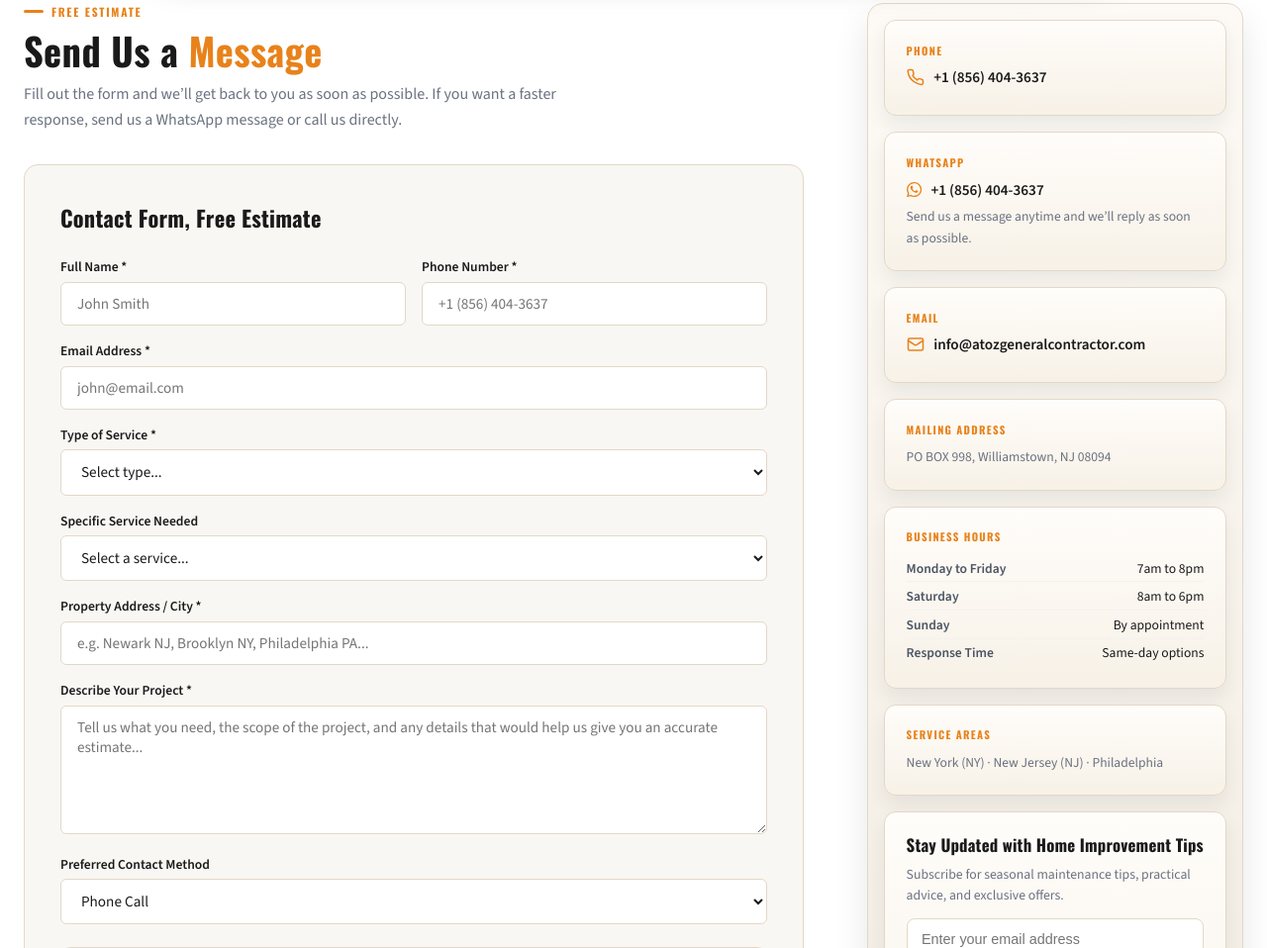
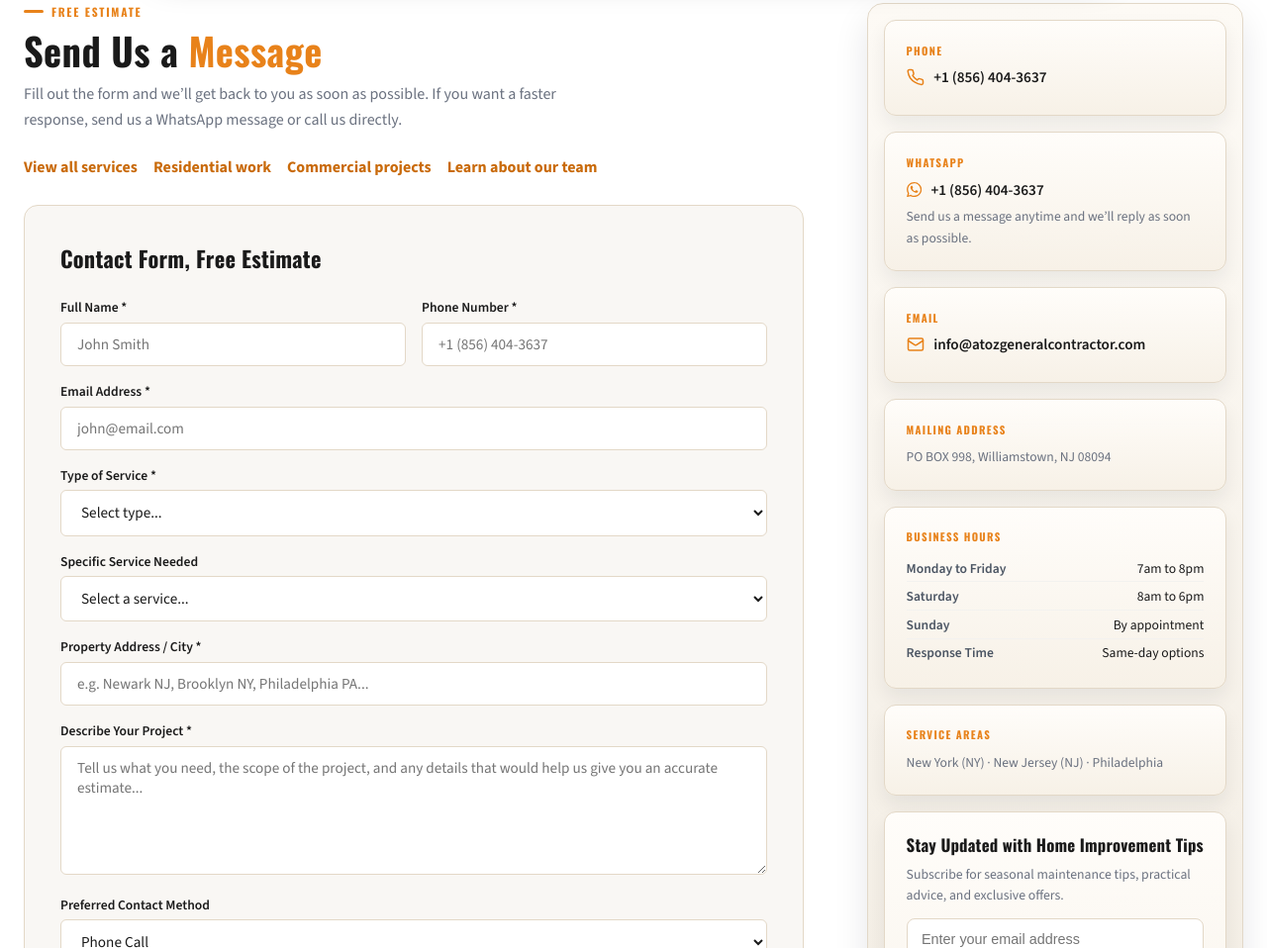
Before and after one commit to Luigiterrible/atozconstruction, a plain HTML site: page contact.html in a window 1280 px wide. Shown: the part 818-1776 px from the top of the page at 99% size. Drawn offline with nearby package versions, Linux system fonts and the light colour scheme.

Commit message:
Remove duplicate hreflang tags and improve contact links

```diff
--- a/contact.html
+++ b/contact.html
@@ -8,9 +8,6 @@
   <meta name="robots" content="index, follow">
   <meta name="theme-color" content="#E8821A">
   <link rel="canonical" href="https://atozgeneralcontractor.com/contact.html">
-  <link rel="alternate" hreflang="en" href="https://atozgeneralcontractor.com/contact.html">
-  <link rel="alternate" hreflang="es" href="https://atozgeneralcontractor.com/contact.html">
-  <link rel="alternate" hreflang="x-default" href="https://atozgeneralcontractor.com/contact.html">
   <meta property="og:url" content="https://atozgeneralcontractor.com/contact.html">
   <meta name="twitter:title" content="Contact Us | A to Z Construction & Services">
   <meta name="twitter:description" content="Contact A to Z Construction for a free estimate. Serving NY, NJ & Philadelphia. Call, WhatsApp, or fill out our form, we respond fast.">
@@ -149,6 +146,9 @@
     .section-title{font-family:'Oswald',sans-serif;font-size:clamp(1.6rem,3vw,2.4rem);font-weight:700;color:var(--black);line-height:1.1;margin-bottom:.6rem;}
     .section-title em{font-style:normal;color:var(--orange);}
     .section-subtitle{font-size:1rem;color:var(--text-muted);max-width:560px;line-height:1.65;margin-bottom:2rem;}
+    .contact-related-links{display:flex;flex-wrap:wrap;gap:.5rem 1rem;margin:-.5rem 0 1.75rem;}
+    .contact-related-links a{color:var(--orange-dark);font-weight:700;text-decoration:none;}
+    .contact-related-links a:hover{text-decoration:underline;}
     .form-wrap{background:var(--off-white);border-radius:14px;padding:2.25rem;border:1.5px solid #e3d8c7;flex:1;display:flex;flex-direction:column;}
     .form-wrap form{display:flex;flex-direction:column;flex:1;}
     .form-title{font-family:'Oswald',sans-serif;font-size:1.4rem;font-weight:700;color:var(--black);margin-bottom:1.5rem;}
@@ -319,6 +319,12 @@
         <p class="section-eyebrow" data-en="Free Estimate" data-es="Presupuesto Gratis">Free Estimate</p>
         <h2 class="section-title" id="form-heading"><span data-en="Send Us a <em>Message</em>" data-es="Env&iacute;anos un <em>mensaje</em>">Send Us a <em>Message</em></span></h2>
         <p class="section-subtitle" data-en="Fill out the form and we&rsquo;ll get back to you as soon as possible. If you want a faster response, send us a WhatsApp message or call us directly." data-es="Completa el formulario y te responderemos lo antes posible. Si quieres una respuesta m&aacute;s r&aacute;pida, escr&iacute;benos por WhatsApp o ll&aacute;manos directamente.">Fill out the form and we&rsquo;ll get back to you as soon as possible. If you want a faster response, send us a WhatsApp message or call us directly.</p>
+        <p class="contact-related-links">
+          <a href="./services.html" data-en="View all services" data-es="Ver todos los servicios">View all services</a>
+          <a href="./residential.html" data-en="Residential work" data-es="Servicios residenciales">Residential work</a>
+          <a href="./commercial.html" data-en="Commercial projects" data-es="Proyectos comerciales">Commercial projects</a>
+          <a href="./about.html" data-en="Learn about our team" data-es="Conoce a nuestro equipo">Learn about our team</a>
+        </p>
         <div class="form-wrap">
           <h3 class="form-title" data-en="Contact Form, Free Estimate" data-es="Formulario de contacto, presupuesto gratis">Contact Form, Free Estimate</h3>
           <form id="contact-form" action="mailto:estimates@atozgeneralcontractor.com" method="post" aria-label="General contact form">
```
Also changed, not shown: about.html (+0 -3 lines), accessibility-statement.html (+0 -3 lines), affiliates.html (+0 -3 lines), commercial.html (+0 -3 lines), index.html (+0 -3 lines), privacy-policy.html (+0 -3 lines), residential.html (+0 -3 lines), services.html (+0 -3 lines), terms-of-service.html (+0 -3 lines).
